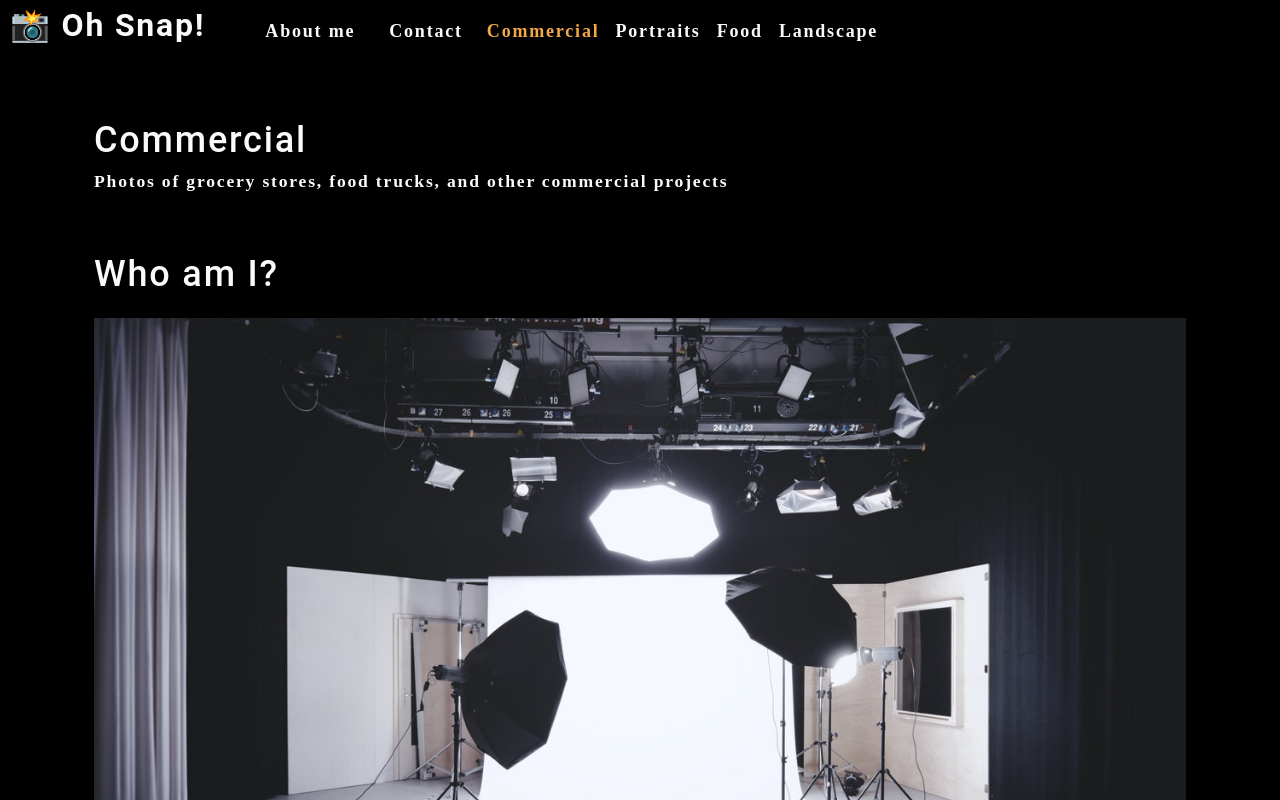
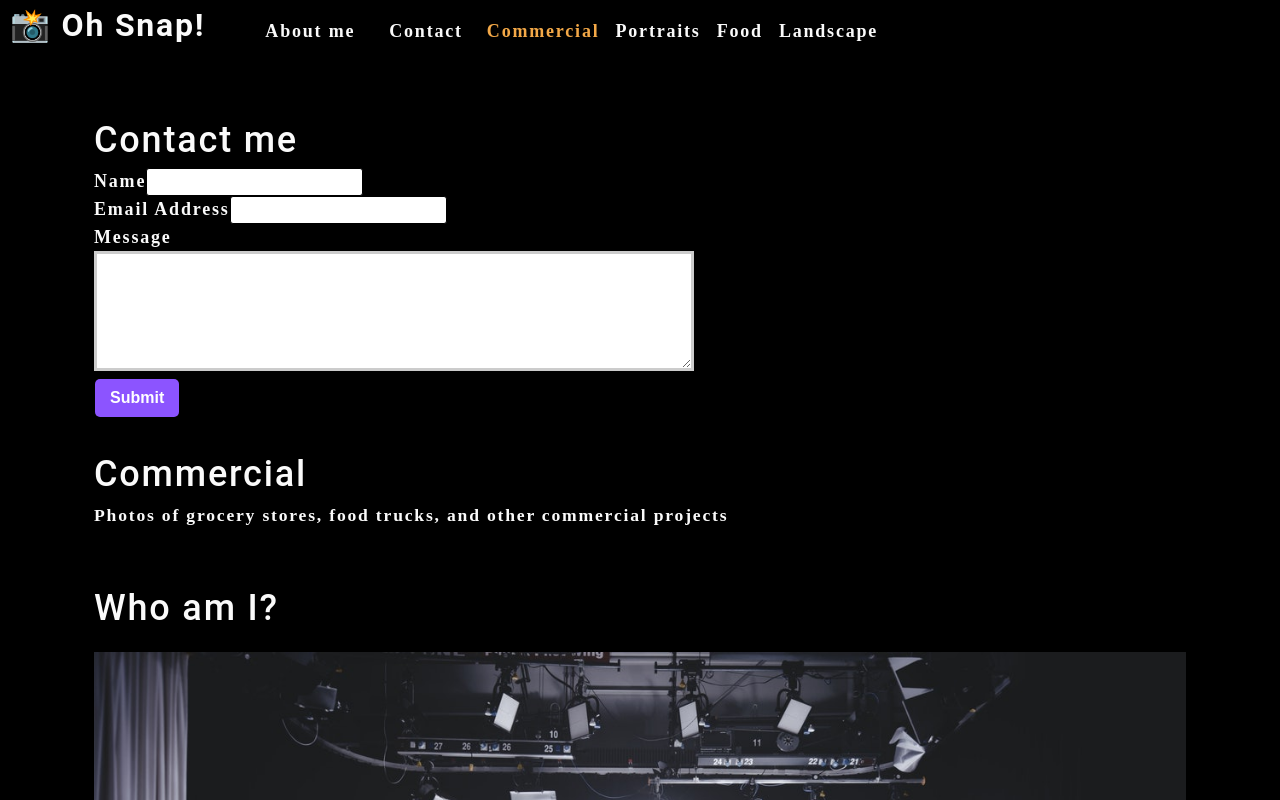
Before and after one commit to Marcus0224/photo-port, a React (Create React App) app: page / in a window 1280 px wide. Shown: the top 800 px of the page. Built offline with nearby package versions, Linux system fonts and the light colour scheme.

Commit message:
control state with a controlled component

```diff
--- a/src/App.js
+++ b/src/App.js
@@ -2,6 +2,7 @@
 import Nav from './components/Nav';
 import About from './components/About';
 import Gallery from './components/Gallery';
+import ContactForm from './components/Contact';
 
 function App() {
   const [categories] = useState([
@@ -25,6 +26,7 @@
       ></Nav>
       <main>
         <div>
+          <ContactForm></ContactForm>
           <Gallery currentCategory={currentCategory}></Gallery>
           <About></About>
         </div>
--- a/src/components/Contact/index.js
+++ b/src/components/Contact/index.js
@@ -1,21 +1,32 @@
-import React from 'react';
+import React, { useState } from 'react';
 
 function ContactForm() {
+    const [formState, setFormState] = useState({ name: '', email:'', message:'' });
+    const { name, email, message } = formState;
+
+    function handleChange(e) {
+        setFormState({...formState, [e.target.name]: e.target.value })
+    }
+
+    function handleSubmit(e) {
+        e.preventDefault();
+    }
+
     return (
         <section>
             <h1>Contact me</h1>
-            <form id='contact-form'>
+            <form id='contact-form' onSubmit={handleSubmit}>
                <div>
                    <label htmlFor='name'>Name</label>
-                   <input type='text' name='name'/>
+                   <input type='text' defaultValue={name} onChange={handleChange} name='name'/>
                </div>
                <div>
                    <label htmlFor='email'>Email Address</label>
-                   <input type='email' name='email' />
+                   <input type="email" defaultValue={email} name="email" onChange={handleChange} />
                </div>
                <div>
                    <label htmlFor='message'>Message</label>
-                   <textarea name='message' rows='5' />
+                   <textarea name="message" defaultValue={message} onChange={handleChange} rows="5" />
                </div>
                <button type='submit'>Submit</button>
             </form>
```
